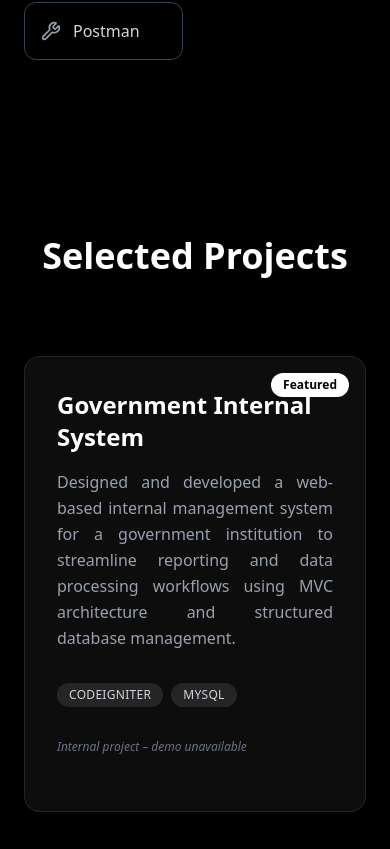
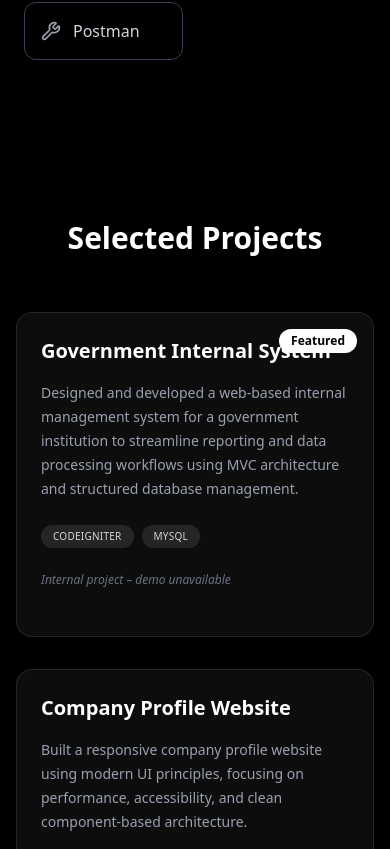
Before and after one commit to devchristov/portfolio, a React (Vite) app: page / in a window 390 px wide. Shown: the part 4095-4944 px from the top of the page. Built offline with nearby package versions, Linux system fonts and the light colour scheme.

Commit message:
Update projects

```diff
--- a/src/sections/Projects.jsx
+++ b/src/sections/Projects.jsx
@@ -26,14 +26,14 @@ function Projects() {
   return (
     <section
       id="projects"
-      className="min-h-screen bg-black text-white px-6 py-24"
+      className="min-h-screen bg-black text-white px-4 md:px-6 py-20 md:py-24"
     >
       <div className="max-w-6xl mx-auto">
-        <h2 className="text-4xl font-bold mb-20 text-center">
+        <h2 className="text-3xl md:text-4xl font-bold mb-14 md:mb-20 text-center">
           Selected Projects
         </h2>
 
-        <div className="grid md:grid-cols-2 gap-12">
+        <div className="grid md:grid-cols-2 gap-8 md:gap-12">
           {projects.map((project, index) => (
             <motion.div
               key={index}
@@ -41,7 +41,7 @@ function Projects() {
               whileInView={{ opacity: 1, y: 0 }}
               transition={{ duration: 0.6, delay: index * 0.15 }}
               viewport={{ once: true }}
-              className="group relative bg-white/5 border border-white/10 rounded-2xl p-8 backdrop-blur-sm hover:border-white/30 hover:-translate-y-3 hover:shadow-2xl hover:shadow-white/10 transition-all duration-500"
+              className="group relative bg-white/5 border border-white/10 rounded-2xl p-6 md:p-8 backdrop-blur-sm hover:border-white/30 hover:-translate-y-2 md:hover:-translate-y-3 hover:shadow-2xl hover:shadow-white/10 transition-all duration-500"
             >
               {project.featured && (
                 <span className="absolute top-4 right-4 text-xs bg-white text-black px-3 py-1 rounded-full font-semibold">
@@ -49,17 +49,19 @@ function Projects() {
                 </span>
               )}
 
-              <h3 className="text-2xl font-semibold mb-4">{project.title}</h3>
+              <h3 className="text-xl md:text-2xl font-semibold mb-4">
+                {project.title}
+              </h3>
 
-              <p className="text-gray-400 mb-8 leading-relaxed text-justify max-w-md">
+              <p className="text-gray-400 text-sm md:text-base mb-6 md:mb-8 leading-6 md:leading-relaxed">
                 {project.description}
               </p>
 
-              <div className="flex flex-wrap gap-2 mb-8">
+              <div className="flex flex-wrap gap-2 mb-6 md:mb-8">
                 {project.tech.map((tech, i) => (
                   <span
                     key={i}
-                    className="text-xs uppercase tracking-wide bg-white/10 text-gray-300 px-3 py-1 rounded-full transition group-hover:bg-white/20"
+                    className="text-[10px] md:text-xs uppercase tracking-wide bg-white/10 text-gray-300 px-3 py-1 rounded-full transition group-hover:bg-white/20"
                   >
                     {tech}
                   </span>
@@ -72,7 +74,7 @@ function Projects() {
                 </p>
               )}
 
-              <div className="flex gap-4">
+              <div className="flex flex-wrap gap-4">
                 {project.demo && (
                   <a
                     href={project.demo}
```
